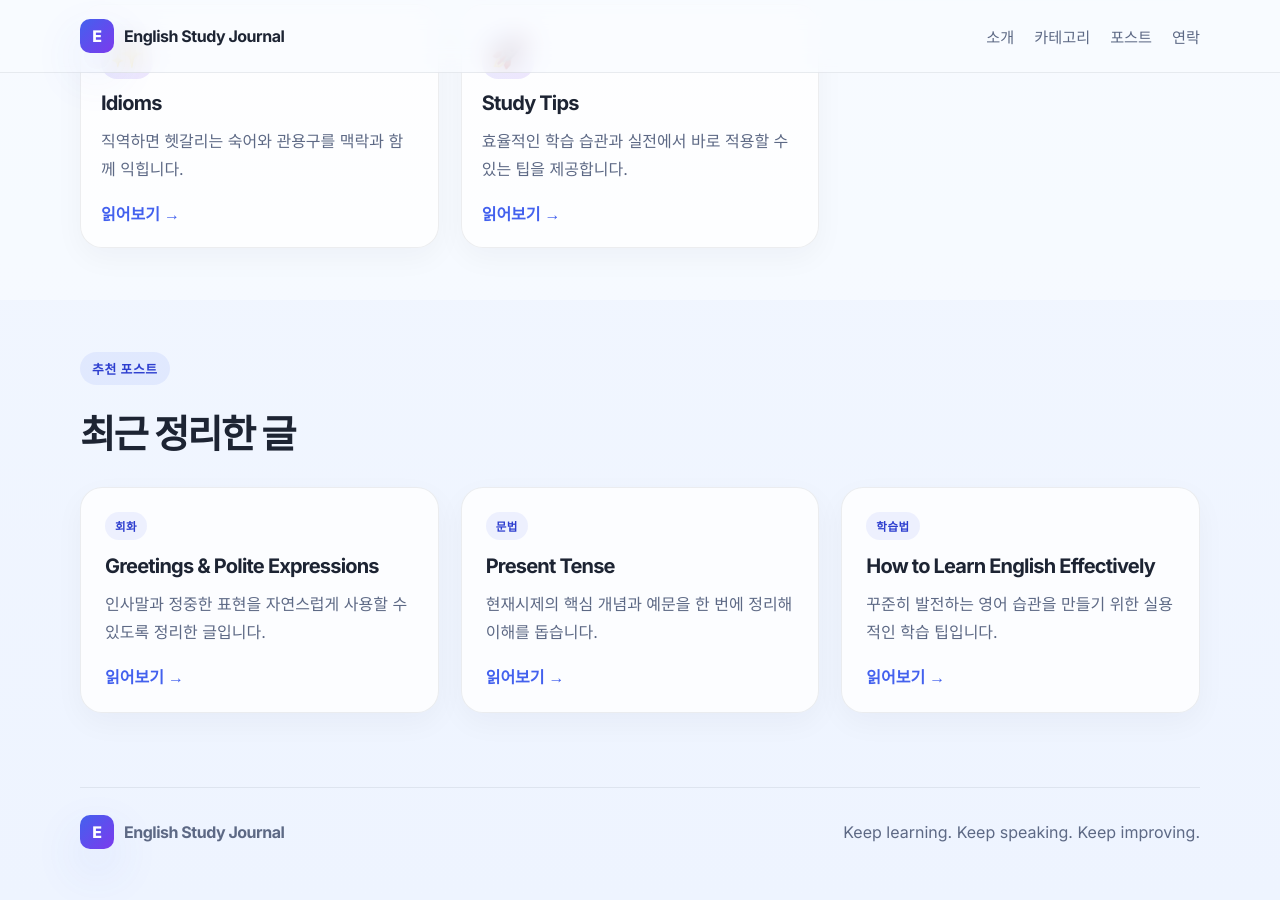
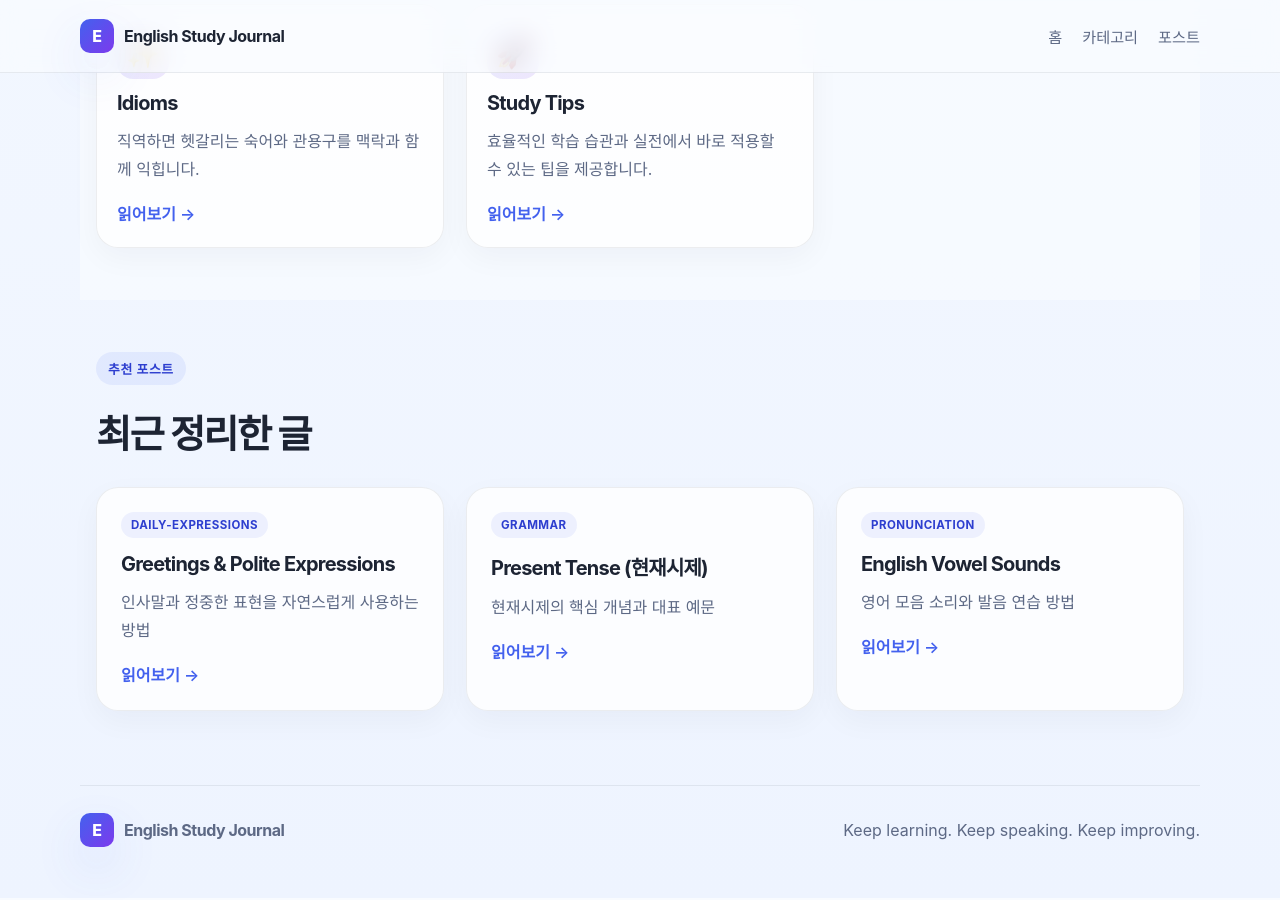
Before and after one commit to sofajohnlee/blog, a Jekyll site: the page built from index.html, in a window 1280 px wide and 900 px high, scrolled down 1364 px. Built offline with Jekyll 4.4.1, drawn with Linux system fonts in a browser that asks for light colours.

Commit message:
Jekyll 메인 페이지 적용 및 카테고리 보기 오류 수정

```diff
--- a/index.html
+++ b/index.html
@@ -1,38 +1,7 @@
-<!DOCTYPE html>
-<html lang="ko">
-  <head>
-    <meta charset="UTF-8" />
-    <meta name="viewport" content="width=device-width, initial-scale=1.0" />
-    <title>English Study Journal</title>
-    <meta
-      name="description"
-      content="영어 공부 기록, 문법, 숙어, 발음, 학습 팁을 정리하는 개인 블로그"
-    />
-    <link rel="preconnect" href="https://fonts.googleapis.com" />
-    <link rel="preconnect" href="https://fonts.gstatic.com" crossorigin />
-    <link
-      href="https://fonts.googleapis.com/css2?family=Inter:wght@400;500;600;700;800&family=Noto+Sans+KR:wght@400;500;700&display=swap"
-      rel="stylesheet"
-    />
-    <link rel="stylesheet" href="styles.css" />
-  </head>
-  <body>
-    <header class="topbar">
-      <div class="container nav">
-        <div class="brand">
-          <span class="brand-mark">E</span>
-          <span>English Study Journal</span>
-        </div>
-        <nav class="nav-links">
-          <a href="#about">소개</a>
-          <a href="#categories">카테고리</a>
-          <a href="#posts">포스트</a>
-          <a href="#contact">연락</a>
-        </nav>
-      </div>
-    </header>
-
-    <main>
+---
+layout: default
+title: "English Study Journal"
+---
 <section class="hero">
   <div class="container hero-inner">
     <div class="hero-copy">
@@ -43,7 +12,7 @@
         기록을 남깁니다.
       </p>
       <div class="actions">
-              <a class="primary" href="#categories">카테고리 보��</a>
+        <a class="primary" href="{{ '/categories/' | relative_url }}">카테고리 보기</a>
         <a class="secondary" href="#posts">최신 포스트 읽기</a>
       </div>
     </div>
@@ -68,24 +37,15 @@
     <div class="about-grid">
       <div class="about-box">
         <h3>매일의 성장</h3>
-              <p>
-                매일 배운 표현과 문장을 정리하면서, 영어를 단순히 암기하는 것이
-                아니라 실전에 적용할 수 있도록 익히고 있습니다.
-              </p>
+        <p>매일 배운 표현과 문장을 정리하면서, 영어를 단순히 암기하는 것이 아니라 실전에 적용할 수 있도록 익히고 있습니다.</p>
       </div>
       <div class="about-box">
         <h3>현실적인 예문</h3>
-              <p>
-                문법과 숙어를 설명할 때마다 실제 상황에서 쓰는 예문을 함께 담아,
-                더 자연스럽게 이해할 수 있도록 정리합니다.
-              </p>
+        <p>문법과 숙어를 설명할 때마다 실제 상황에서 쓰는 예문을 함께 담아, 더 자연스럽게 이해할 수 있도록 정리합니다.</p>
       </div>
       <div class="about-box">
         <h3>꾸준한 습관</h3>
-              <p>
-                짧은 시간이라도 꾸준히 익히는 것이 가장 중요하다고 믿고,
-                매일 조금씩 영어를 배우는 습관을 계속 만들어 가고 있습니다.
-              </p>
+        <p>짧은 시간이라도 꾸준히 익히는 것이 가장 중요하다고 믿고, 매일 조금씩 영어를 배우는 습관을 계속 만들어 가고 있습니다.</p>
       </div>
     </div>
   </div>
@@ -97,42 +57,12 @@
       <span class="eyebrow">카테고리</span>
       <h2>주제별로 배우기</h2>
     </div>
-
     <div class="category-grid">
-            <article class="category-card">
-              <div class="icon">💬</div>
-              <h3>Daily Expressions</h3>
-              <p>일상 회화에서 자주 쓰는 표현과 친근한 인사말을 정리합니다.</p>
-              <a href="posts/daily-expressions/README.md">읽어보기 →</a>
-            </article>
-
-            <article class="category-card">
-              <div class="icon">📘</div>
-              <h3>Grammar</h3>
-              <p>시제, 문장 구조, 조동사처럼 핵심 문법을 쉽게 정리합니다.</p>
-              <a href="posts/grammar/README.md">읽어보기 →</a>
-            </article>
-
-            <article class="category-card">
-              <div class="icon">🎧</div>
-              <h3>Pronunciation</h3>
-              <p>발음, 억양, 연결 발음과 같은 실전적인 말하기 팁을 정리합니다.</p>
-              <a href="posts/pronunciation/README.md">읽어보기 →</a>
-            </article>
-
-            <article class="category-card">
-              <div class="icon">✨</div>
-              <h3>Idioms</h3>
-              <p>직역하면 헷갈리는 숙어와 관용구를 맥락과 함께 익힙니다.</p>
-              <a href="posts/idioms/README.md">읽어보기 →</a>
-            </article>
-
-            <article class="category-card">
-              <div class="icon">🚀</div>
-              <h3>Study Tips</h3>
-              <p>효율적인 학습 습관과 실전에서 바로 적용할 수 있는 팁을 제공합니다.</p>
-              <a href="posts/study-tips/README.md">읽어보기 →</a>
-            </article>
+      <article class="category-card"><div class="icon">💬</div><h3>Daily Expressions</h3><p>일상 회화에서 자주 쓰는 표현과 친근한 인사말을 정리합니다.</p><a href="{{ '/categories/#daily-expressions' | relative_url }}">읽어보기 →</a></article>
+      <article class="category-card"><div class="icon">📘</div><h3>Grammar</h3><p>시제, 문장 구조, 조동사처럼 핵심 문법을 쉽게 정리합니다.</p><a href="{{ '/categories/#grammar' | relative_url }}">읽어보기 →</a></article>
+      <article class="category-card"><div class="icon">🎧</div><h3>Pronunciation</h3><p>발음, 억양, 연결 발음과 같은 실전적인 말하기 팁을 정리합니다.</p><a href="{{ '/categories/#pronunciation' | relative_url }}">읽어보기 →</a></article>
+      <article class="category-card"><div class="icon">✨</div><h3>Idioms</h3><p>직역하면 헷갈리는 숙어와 관용구를 맥락과 함께 익힙니다.</p><a href="{{ '/categories/#idioms' | relative_url }}">읽어보기 →</a></article>
+      <article class="category-card"><div class="icon">🚀</div><h3>Study Tips</h3><p>효율적인 학습 습관과 실전에서 바로 적용할 수 있는 팁을 제공합니다.</p><a href="{{ '/categories/#study-tips' | relative_url }}">읽어보기 →</a></article>
     </div>
   </div>
 </section>
@@ -143,41 +73,15 @@
       <span class="eyebrow">추천 포스트</span>
       <h2>최근 정리한 글</h2>
     </div>
-
     <div class="post-list">
+      {% for post in site.posts limit:3 %}
         <article class="post-item">
-              <span class="post-tag">회화</span>
-              <h3>Greetings & Polite Expressions</h3>
-              <p>인사말과 정중한 표현을 자연스럽게 사용할 수 있도록 정리한 글입니다.</p>
-              <a href="posts/daily-expressions/greetings-and-polite.md">읽어보기 →</a>
+          <span class="post-tag">{{ post.categories | first }}</span>
+          <h3>{{ post.title }}</h3>
+          <p>{{ post.description }}</p>
+          <a href="{{ post.url | relative_url }}">읽어보기 →</a>
         </article>
-            <article class="post-item">
-              <span class="post-tag">문법</span>
-              <h3>Present Tense</h3>
-              <p>현재시제의 핵심 개념과 예문을 한 번에 정리해 이해를 돕습니다.</p>
-              <a href="posts/grammar/present-tense.md">읽어보기 →</a>
-            </article>
-            <article class="post-item">
-              <span class="post-tag">학습법</span>
-              <h3>How to Learn English Effectively</h3>
-              <p>꾸준히 발전하는 영어 습관을 만들기 위한 실용적인 학습 팁입니다.</p>
-              <a href="posts/study-tips/effective-learning.md">읽어보기 →</a>
-            </article>
+      {% endfor %}
     </div>
   </div>
 </section>
-    </main>
-
-    <footer id="contact" class="footer">
-      <div class="container footer-inner">
-        <div>
-          <div class="brand footer-brand">
-            <span class="brand-mark">E</span>
-            <span>English Study Journal</span>
-          </div>
-        </div>
-        <p>Keep learning. Keep speaking. Keep improving.</p>
-      </div>
-    </footer>
-  </body>
-</html>
```
Lines whose indentation alone changed are shown as unchanged.
